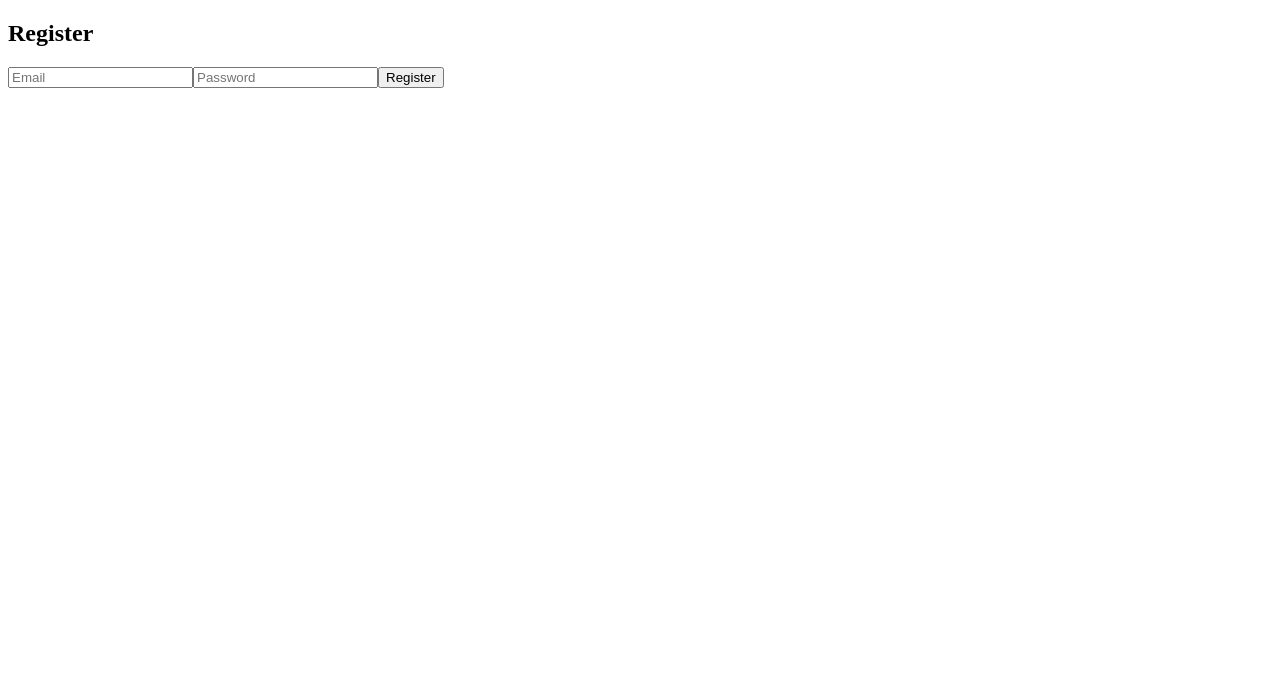
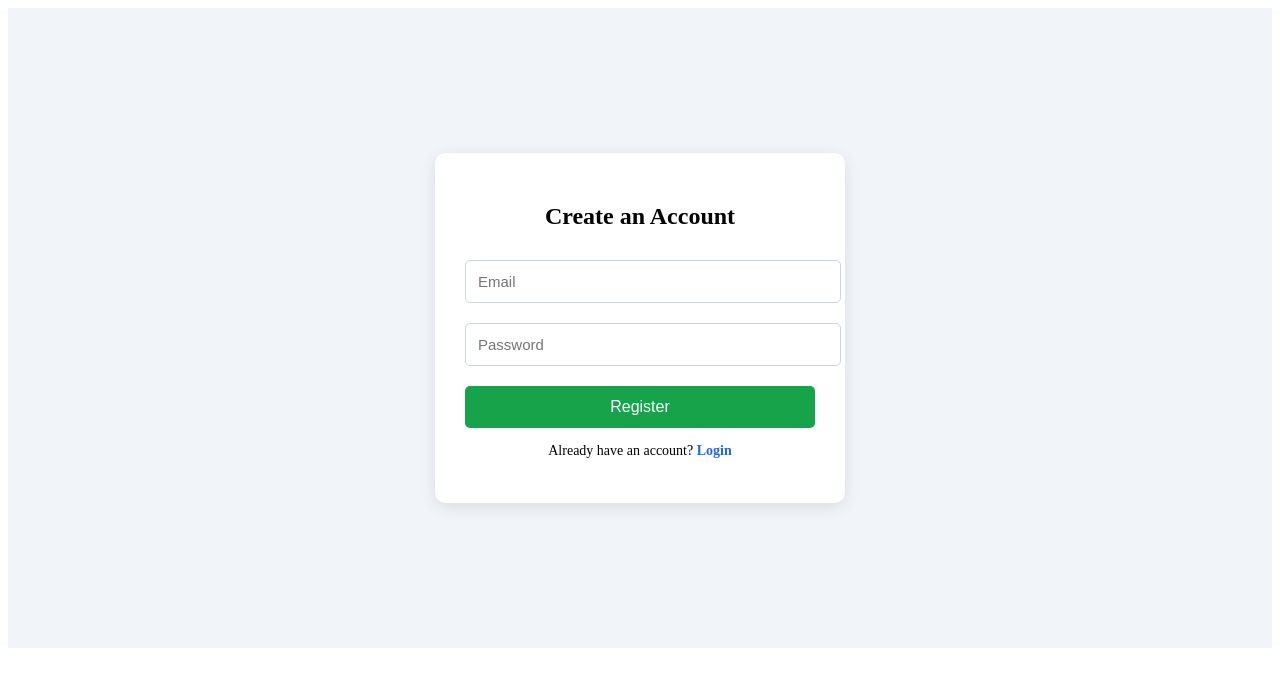
Before and after one commit to sahil78272026/business_scanner_frontend, a React (Vite) app: page /register in a window 1280 px wide. Shown: the top 686 px of the page. Built offline with nearby package versions, Linux system fonts and the light colour scheme.

Commit message:
upadated login/registration ui

```diff
--- a/src/components/LoginPage.jsx
+++ b/src/components/LoginPage.jsx
@@ -1,5 +1,5 @@
 import { useState } from "react";
-import { loginUser } from "../api"; // your api file
+import { loginUser } from "../api";
 
 export default function LoginPage() {
   const [email, setEmail] = useState("");
@@ -7,27 +7,108 @@ export default function LoginPage() {
   const [error, setError] = useState("");
 
   const handleLogin = async () => {
+    setError("");
+
     const data = await loginUser(email, password);
 
     if (data.token) {
-        localStorage.setItem("token", data.token);
-        window.location.href = "/";   // go back to homepage
-      }
+      localStorage.setItem("token", data.token);
+      window.location.href = "/";
+      return;
+    }
 
     if (data.error) setError(data.error);
-    else window.location.href = "/"; // redirect
   };
 
   return (
-    <div>
-      <h2>Login</h2>
+    <div style={styles.container}>
+      <div style={styles.card}>
+        <h2 style={styles.heading}>Login to Your Account</h2>
 
-      <input placeholder="Email" onChange={(e)=>setEmail(e.target.value)} />
-      <input placeholder="Password" onChange={(e)=>setPassword(e.target.value)} type="password" />
+        {error && <p style={styles.error}>{error}</p>}
 
-      <button onClick={handleLogin}>Login</button>
+        <input
+          style={styles.input}
+          placeholder="Email"
+          value={email}
+          onChange={(e) => setEmail(e.target.value)}
+        />
 
-      {error && <p style={{color:"red"}}>{error}</p>}
+        <input
+          style={styles.input}
+          placeholder="Password"
+          type="password"
+          value={password}
+          onChange={(e) => setPassword(e.target.value)}
+        />
+
+        <button style={styles.button} onClick={handleLogin}>
+          Login
+        </button>
+
+        <p style={styles.registerText}>
+          Don’t have an account?{" "}
+          <a href="/register" style={styles.link}>
+            Register
+          </a>
+        </p>
+      </div>
     </div>
   );
 }
+
+const styles = {
+  container: {
+    display: "flex",
+    justifyContent: "center",
+    alignItems: "center",
+    minHeight: "80vh",
+    background: "#f1f5f9",
+  },
+  card: {
+    background: "white",
+    padding: "30px",
+    borderRadius: "10px",
+    width: "350px",
+    boxShadow: "0 4px 15px rgba(0,0,0,0.1)",
+    textAlign: "center",
+  },
+  heading: {
+    marginBottom: "20px",
+  },
+  input: {
+    width: "100%",
+    padding: "12px",
+    margin: "10px 0",
+    borderRadius: "5px",
+    border: "1px solid #cbd5e1",
+    fontSize: "15px",
+  },
+  button: {
+    width: "100%",
+    padding: "12px",
+    background: "#2563eb",
+    color: "white",
+    border: "none",
+    borderRadius: "5px",
+    marginTop: "10px",
+    cursor: "pointer",
+    fontSize: "16px",
+  },
+  error: {
+    color: "red",
+    background: "#ffe4e6",
+    padding: "8px",
+    borderRadius: "5px",
+    fontSize: "14px",
+  },
+  registerText: {
+    marginTop: "15px",
+    fontSize: "14px",
+  },
+  link: {
+    color: "#2563eb",
+    fontWeight: "bold",
+    textDecoration: "none",
+  },
+};
--- a/src/components/RegisterPage.jsx
+++ b/src/components/RegisterPage.jsx
@@ -7,27 +7,108 @@ export default function RegisterPage() {
   const [msg, setMsg] = useState("");
 
   const handleRegister = async () => {
+    setMsg("");
+
     const data = await registerUser(email, password);
 
     if (data.message === "User registered successfully") {
-        window.location.href = "/login";
-      }
-
+      window.location.href = "/login";
+      return;
+    }
 
     if (data.error) setMsg(data.error);
-    else setMsg("Registered! You can now login.");
   };
 
   return (
-    <div>
-      <h2>Register</h2>
+    <div style={styles.container}>
+      <div style={styles.card}>
+        <h2 style={styles.heading}>Create an Account</h2>
 
-      <input placeholder="Email" onChange={(e)=>setEmail(e.target.value)} />
-      <input placeholder="Password" onChange={(e)=>setPassword(e.target.value)} type="password" />
+        {msg && <p style={styles.error}>{msg}</p>}
 
-      <button onClick={handleRegister}>Register</button>
+        <input
+          style={styles.input}
+          placeholder="Email"
+          type="email"
+          value={email}
+          onChange={(e) => setEmail(e.target.value)}
+        />
 
-      {msg && <p>{msg}</p>}
+        <input
+          style={styles.input}
+          placeholder="Password"
+          type="password"
+          value={password}
+          onChange={(e) => setPassword(e.target.value)}
+        />
+
+        <button style={styles.button} onClick={handleRegister}>
+          Register
+        </button>
+
+        <p style={styles.loginText}>
+          Already have an account?{" "}
+          <a href="/login" style={styles.link}>
+            Login
+          </a>
+        </p>
+      </div>
     </div>
   );
 }
+
+const styles = {
+  container: {
+    display: "flex",
+    justifyContent: "center",
+    alignItems: "center",
+    minHeight: "80vh",
+    background: "#f1f5f9",
+  },
+  card: {
+    background: "white",
+    padding: "30px",
+    borderRadius: "10px",
+    width: "350px",
+    boxShadow: "0 4px 15px rgba(0,0,0,0.1)",
+    textAlign: "center",
+  },
+  heading: {
+    marginBottom: "20px",
+  },
+  input: {
+    width: "100%",
+    padding: "12px",
+    margin: "10px 0",
+    borderRadius: "5px",
+    border: "1px solid #cbd5e1",
+    fontSize: "15px",
+  },
+  button: {
+    width: "100%",
+    padding: "12px",
+    background: "#16a34a",
+    color: "white",
+    border: "none",
+    borderRadius: "5px",
+    marginTop: "10px",
+    cursor: "pointer",
+    fontSize: "16px",
+  },
+  error: {
+    color: "red",
+    background: "#ffe4e6",
+    padding: "8px",
+    borderRadius: "5px",
+    fontSize: "14px",
+  },
+  loginText: {
+    marginTop: "15px",
+    fontSize: "14px",
+  },
+  link: {
+    color: "#2563eb",
+    fontWeight: "bold",
+    textDecoration: "none",
+  },
+};
```
